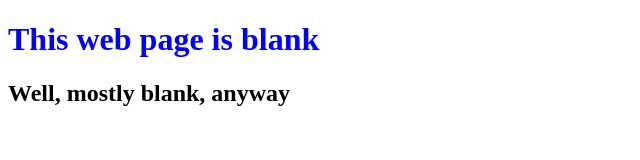
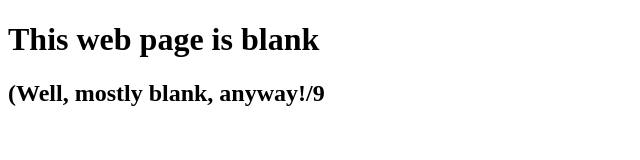
Before and after one commit to kiwisoup/openSAP_week1_1, a plain HTML site: page index.html in a window 1280 px wide. Shown: the whole page, without its empty margins (0-640 px from the left). Drawn offline with Linux system fonts and the light colour scheme.

Commit message:
Getting code to right for the beginning of week 2 unit 2

```diff
--- a/index.html
+++ b/index.html
@@ -5,7 +5,7 @@
 		<title>An Empty Web Page</title>
 	</head>
 	<body>
-		<h1 style = "color: Blue">This web page is blank</h1>
-		<h2>Well, mostly blank, anyway</h2>
+		<h1 style = "color: Bluye">This web page is blank</h1>
+		<h2 type = "color: Purple">(Well, mostly blank, anyway!/9</h2>
 	</body>
 </html>
```
